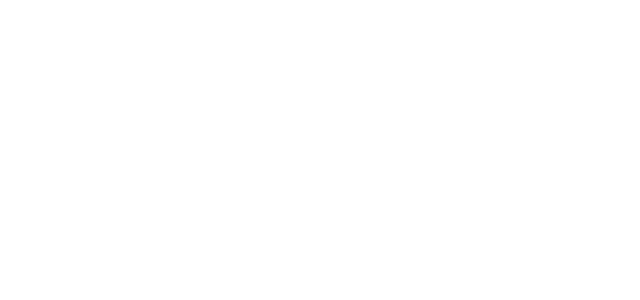
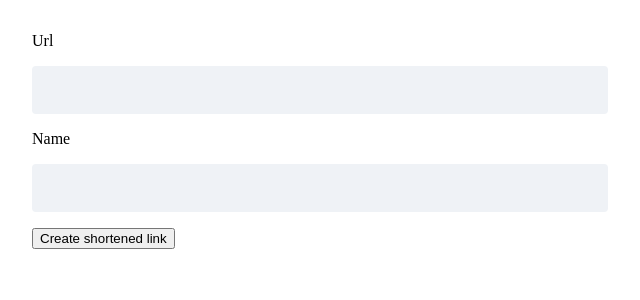
Before and after one commit to IcaroGandine/clinica-front, a Vue app: page /create in a window 1280 px wide. Before the commit this address had no page. Shown: the top 300 px of the page, without its empty margins (0-640 px from the left). Built offline with nearby package versions, Linux system fonts and the light colour scheme.

Commit message:
feat(create): cria  tela para criar links

```diff
--- /dev/null
+++ b/src/components/Create.vue
@@ -0,0 +1,71 @@
+<script setup lang="ts">
+defineProps<{
+  msg: string;
+}>();
+
+import { ref } from "vue";
+import axios from "axios"; // Certifique-se de importar o axios
+import { useRouter } from "vue-router";
+const router = useRouter();
+
+const urlValue = ref("");
+const nameValue = ref("");
+
+const createLink = async () => {
+  const apiUrl = import.meta.env.VITE_APP_APIBASEURL;
+
+  const body = {
+    url: urlValue.value,
+    name: nameValue.value,
+  };
+
+  const createEndpoint = apiUrl + "/links/create";
+  await axios
+    .post(createEndpoint, body)
+    .then((response) => {
+      router.push("/");
+    })
+    .catch((error) => {
+      console.error("Erro na solicitação da API:", error);
+    });
+};
+</script>
+
+<template>
+  <div class="container">
+    <div>
+      <p>Url</p>
+      <input v-model="urlValue" />
+    </div>
+    <div class="margin">
+      <p>Name</p>
+      <input v-model="nameValue" />
+    </div>
+
+    <button @click="createLink">Create shortened link</button>
+  </div>
+</template>
+
+<style scoped>
+input {
+  height: 2rem;
+  border: 0px;
+  background-color: #eff2f6;
+  border-radius: 0.25rem;
+  min-width: 35rem;
+  padding: 0.5rem;
+  text-align: center;
+}
+
+input:focus::placeholder {
+  color: transparent;
+}
+
+.container {
+  margin: 2rem;
+}
+
+.margin {
+  margin-bottom: 1rem;
+}
+</style>
--- a/src/components/Header.vue
+++ b/src/components/Header.vue
@@ -2,16 +2,36 @@
 defineProps<{
   msg: string;
 }>();
+
+import { useRouter } from "vue-router";
+const router = useRouter();
+
+const createLink = async () => {
+  router.push("/create");
+};
+
+const searchLink = async () => {
+  //  const apiUrl = import.meta.env.VITE_APP_APIBASEURL;
+  // const deleteEndpoint = apiUrl + "/links/delete/" + props.linkId.toString();
+  // await axios
+  //   .delete(deleteEndpoint)
+  //   .then((response) => {
+  //     emit("linkDeleted", props.linkId);
+  //   })
+  //   .catch((error) => {
+  //     console.error("Erro na solicitação da API:", error);
+  //   });
+};
 </script>
 
 <template>
   <header>
-    <v-btn :ripple="false" variant="plain">
+    <v-btn @click="searchLink" :ripple="false" variant="plain">
       <v-icon icon="mdi-magnify" />
     </v-btn>
 
     <input placeholder="Search or paste URL" />
-    <v-btn :ripple="false" variant="plain">
+    <v-btn @click="createLink" :ripple="false" variant="plain">
       <v-icon icon="mdi-plus" />
     </v-btn>
   </header>
--- a/src/router/index.ts
+++ b/src/router/index.ts
@@ -1,9 +1,13 @@
 import { createRouter, createWebHistory } from "vue-router";
 import Main from "../components/Main.vue";
+import Create from "../components/Create.vue";
 
 const router = createRouter({
   history: createWebHistory(import.meta.env.BASE_URL),
-  routes: [{ path: "/", component: Main }],
+  routes: [
+    { path: "/", component: Main },
+    { path: "/create", component: Create },
+  ],
 });
 
 export default router;
```
